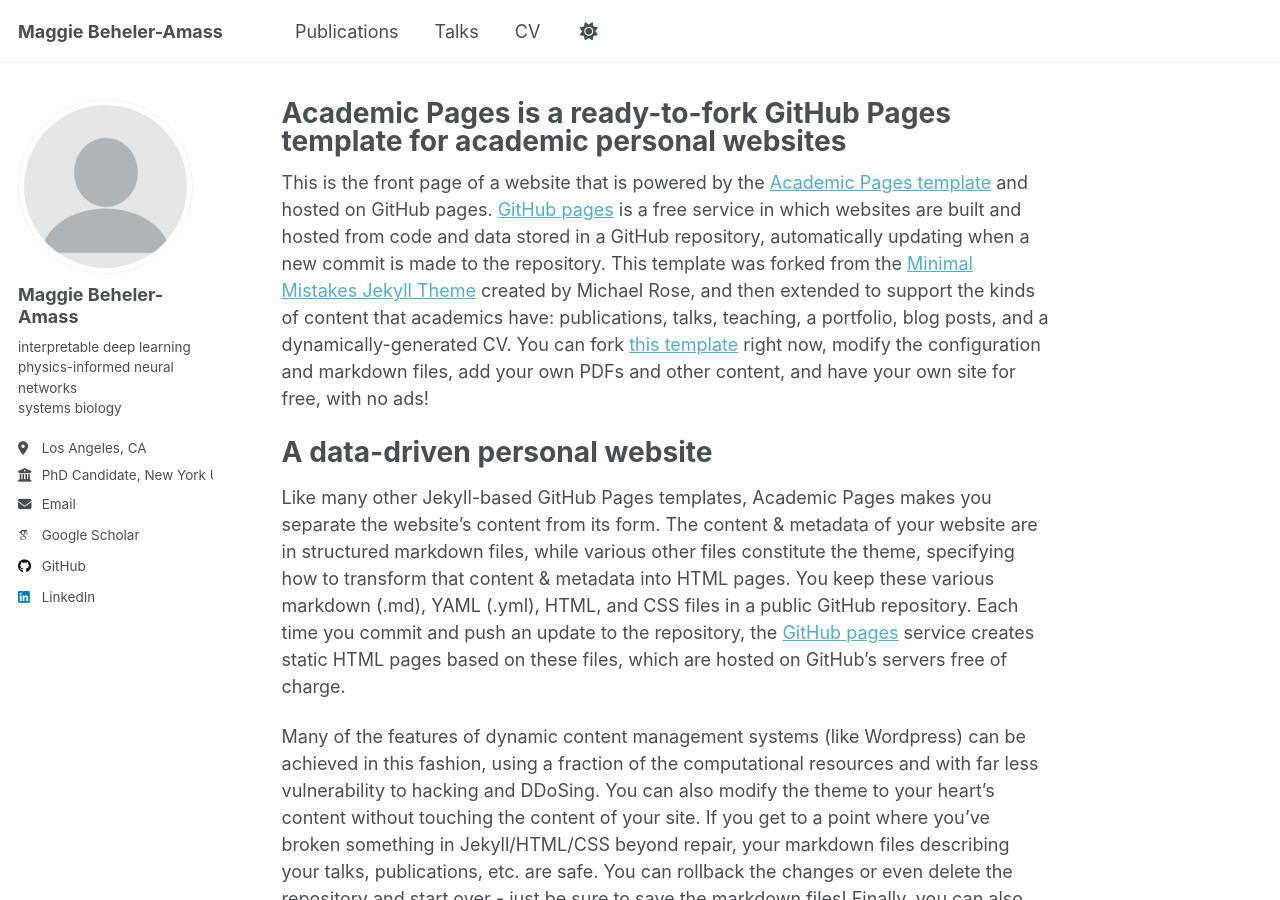
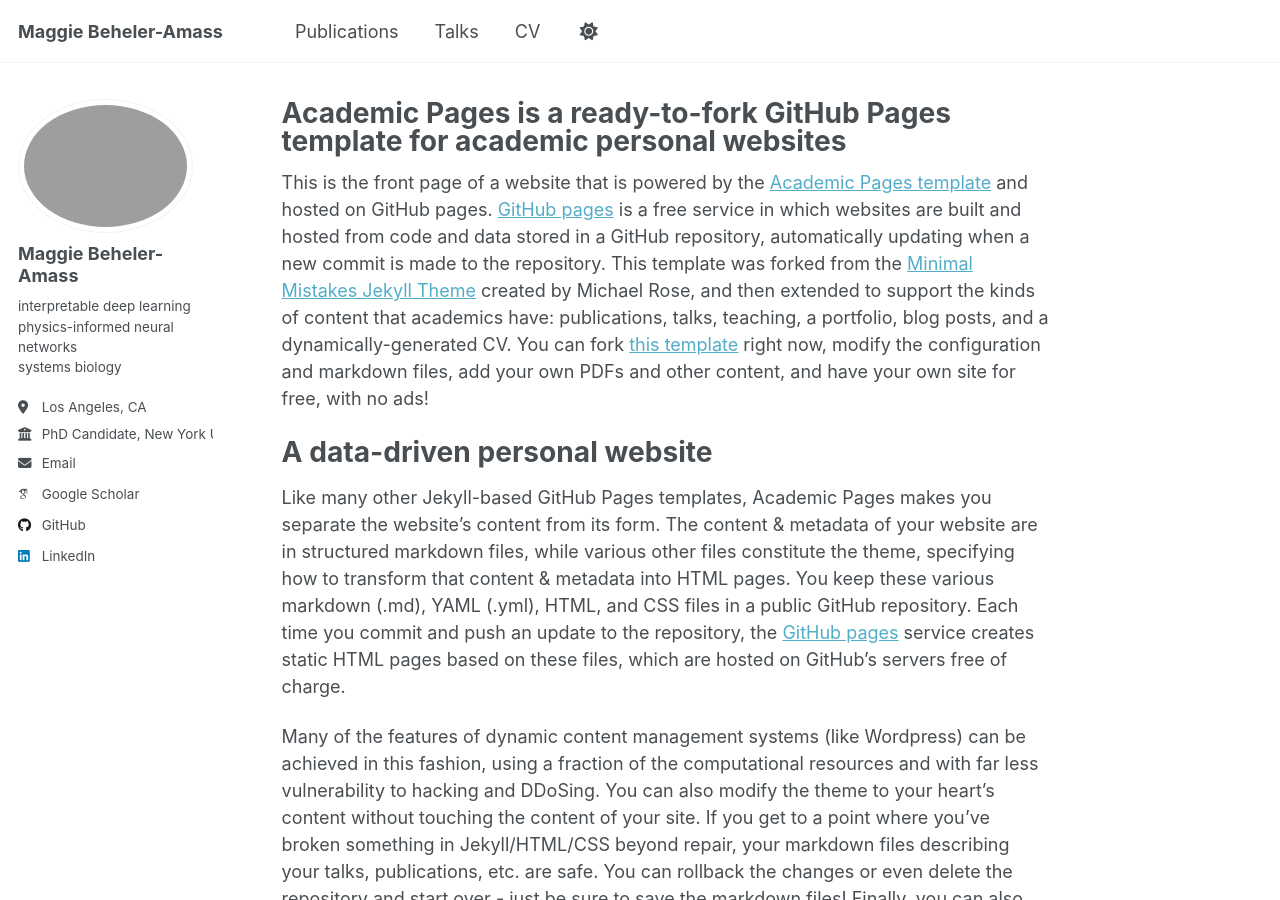
Before and after one commit to maggiealetha/maggiealetha.github.io, a Jekyll site: the page built from _pages/about.md, in a window 1280 px wide and 900 px high. Built offline with Jekyll 4.4.1, drawn with Linux system fonts in a browser that asks for light colours; some web fonts are replaced.

Commit message:
Update _config.yml

```diff
--- a/_config.yml
+++ b/_config.yml
@@ -22,7 +22,7 @@ repository               : "academicpages/academicpages.github.io"
 #               Additional customization can be done by editing /_includes/author-profile.html
 author:
   # Biographic information
-  avatar           : "profile.png"
+  avatar           : "IMG_4639.jpeg"
   name             : "Maggie Beheler-Amass"
   pronouns         : # example: "she/her"
   bio              : "interpretable deep learning <br> physics-informed neural networks <br> systems biology"
```
